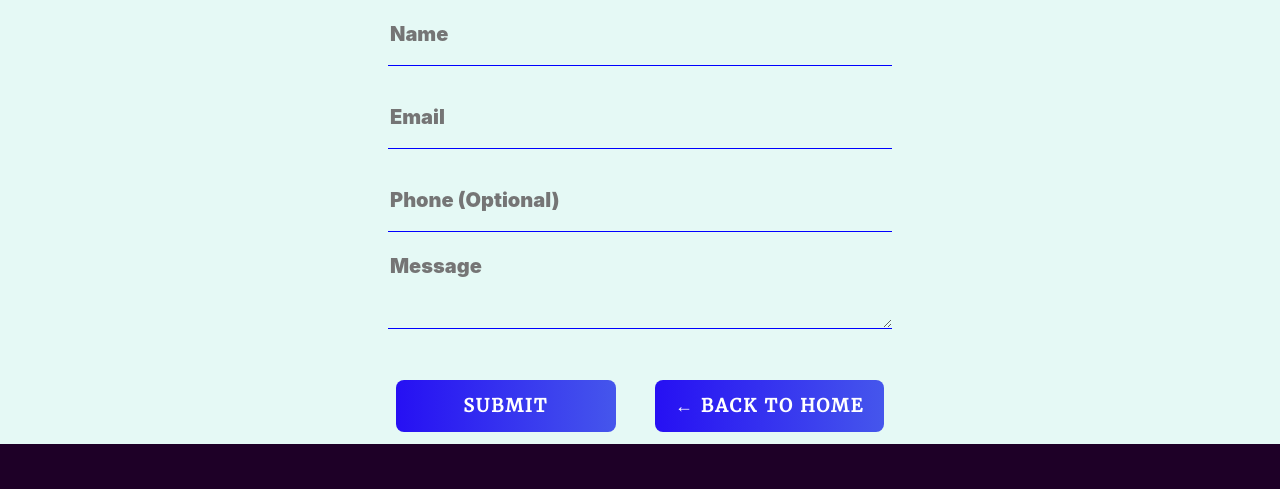
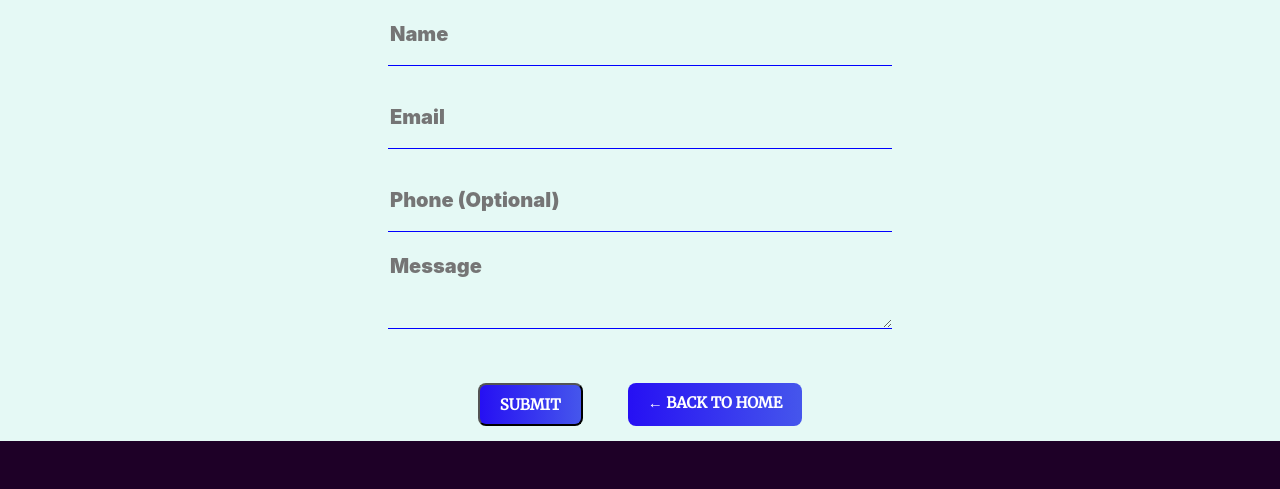
Before and after one commit to Manishkumarsharma2608/mysite, a plain HTML site: page contact.html in a window 1280 px wide. Shown: the part 152-641 px from the top of the page. Drawn offline with Linux system fonts and the light colour scheme.

Commit message:
Clean up and organize CSS stylesheet

```diff
--- a/CSS/styles.css
+++ b/CSS/styles.css
@@ -349,22 +349,17 @@ p.contact-message {
 /* SUBMIT and BACK TO HOME share exactly the same size */
 .form-buttons #sbtbtn,
 .form-buttons #homebtn {
-  align-items: center;
-  border: none;
-  box-sizing: border-box;
-  cursor: pointer;
-  display: inline-flex;
+   background-color: #11999e;
+  background-image: linear-gradient(90deg, #2610f3, #4556ec);
+  border-radius: 8px;
+  color: #ffffff;
+  display: inline-block;
   font-family: "Merriweather", serif;
-  font-size: 18px;
+  font-size: 15px;
   font-weight: bold;
-  height: 52px;
-  justify-content: center;
-  letter-spacing: 2px;
-  line-height: 1;
-  margin: 12px;
-  min-width: 220px;
-  padding: 0 20px;
-  text-align: center;
+  margin: 15px;
+  padding: 10px 20px;
+  text-decoration: none;
 }
 
 /* ==========================================================
```
